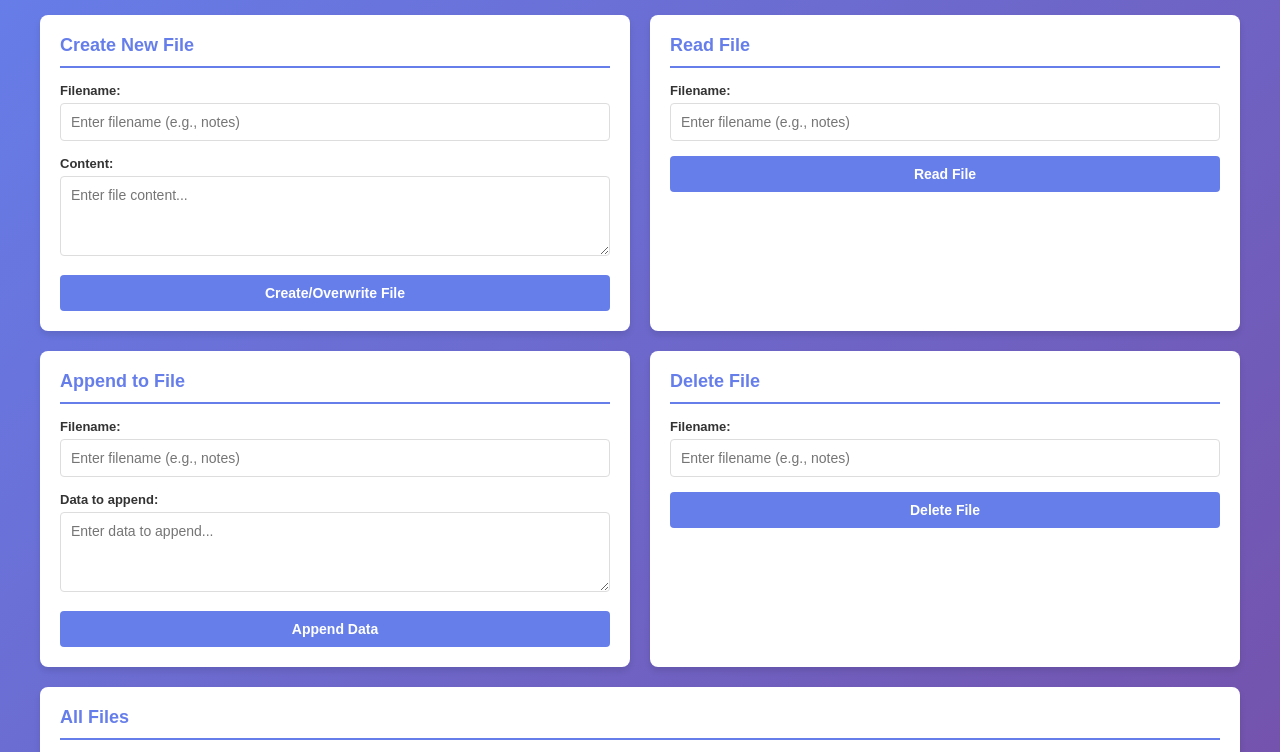
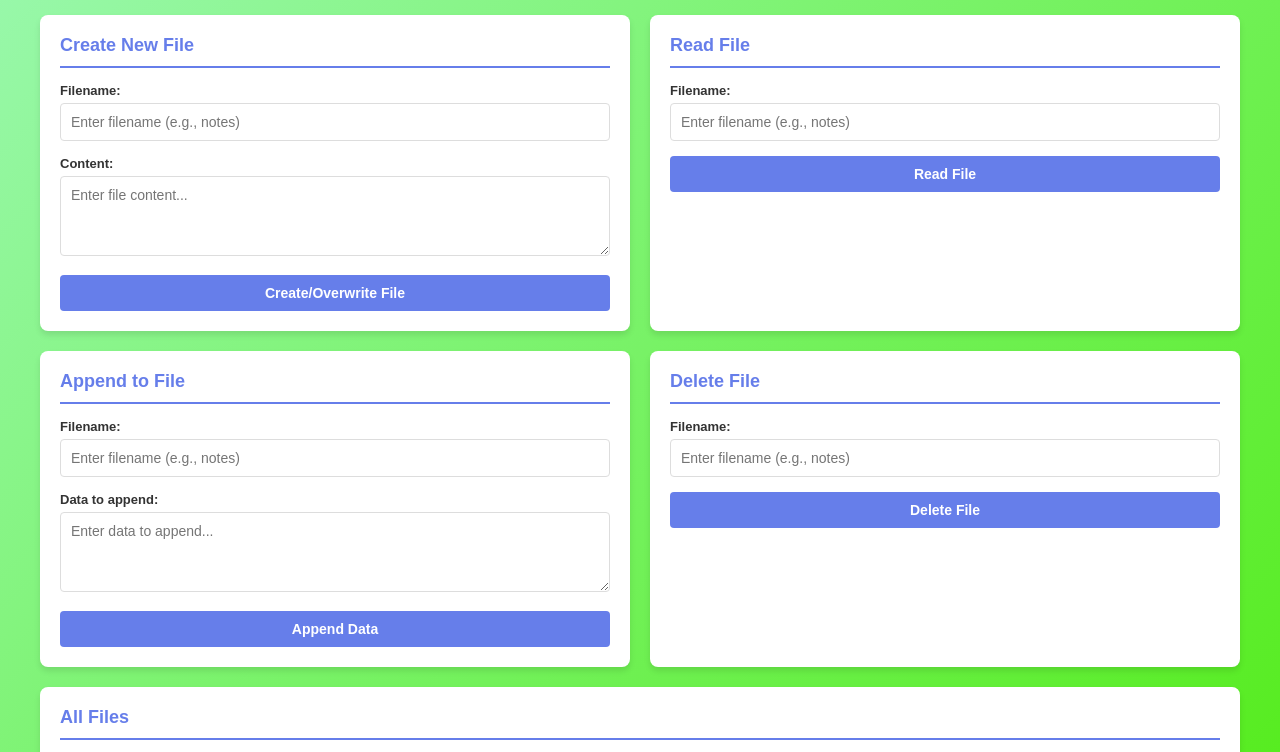
Before and after one commit to mabiassaf/basic-express-app, a website: page public/index.html in a window 1280 px wide. Shown: the part 73-825 px from the top of the page. Drawn offline with Linux system fonts and the light colour scheme; no server answers.

Commit message:
styling background of organizer

```diff
--- a/public/index.html
+++ b/public/index.html
@@ -13,7 +13,7 @@
 
     body {
       font-family: Arial, sans-serif;
-      background: linear-gradient(135deg, #667eea 0%, #764ba2 100%);
+      background: linear-gradient(135deg, #9af8ae 0%, #4bea07 100%);
       min-height: 100vh;
       padding: 20px;
     }
```
